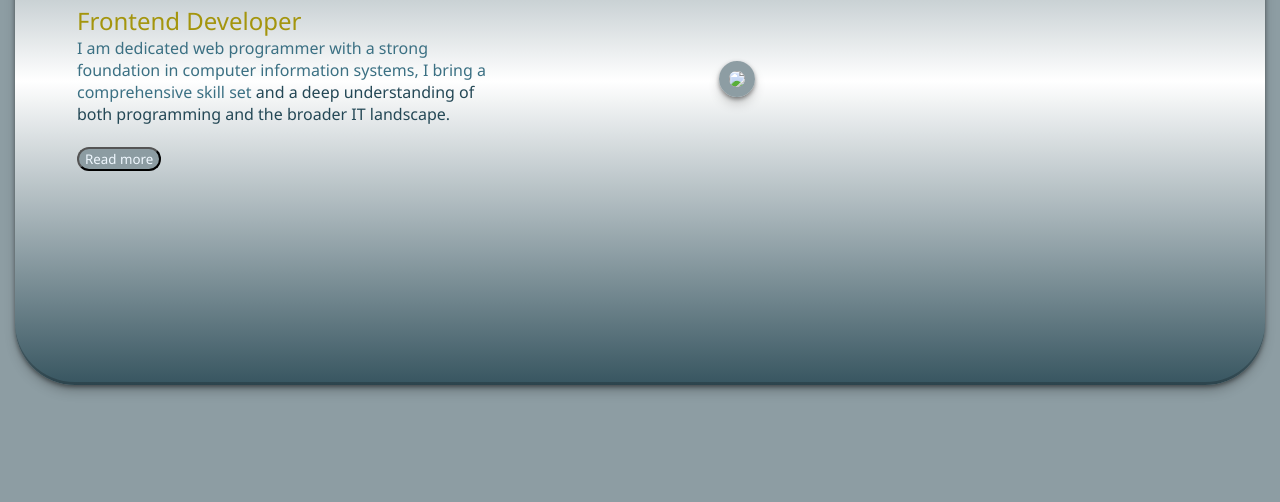
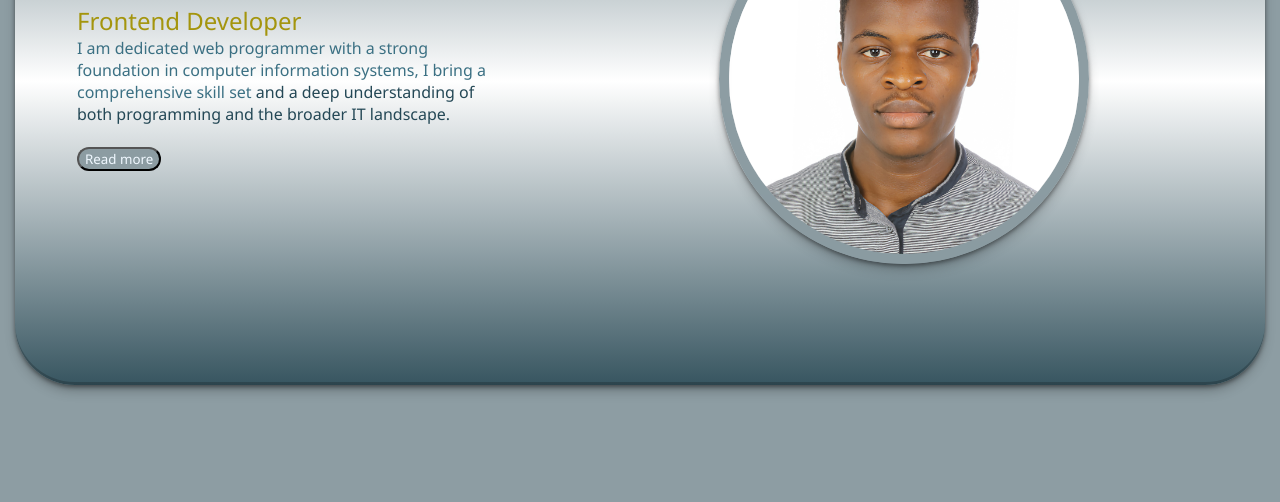
Before and after one commit to bob-jr-kab/My-portfolio, a plain HTML site: page index.html in a window 1280 px wide. Shown: the part 298-800 px from the top of the page. Drawn offline with Linux system fonts and the light colour scheme.

Commit message:
Update index.html

```diff
--- a/index.html
+++ b/index.html
@@ -47,7 +47,7 @@
       </div>
 
       <div class="flex-item item-4">
-        <img src=".Images/0P5A8570 +++_remastered.jpg " id="pic" />
+        <img src="Images/0P5A8570 +++_remastered.jpg " id="pic" />
       </div>
     </div>
   </body>
```
